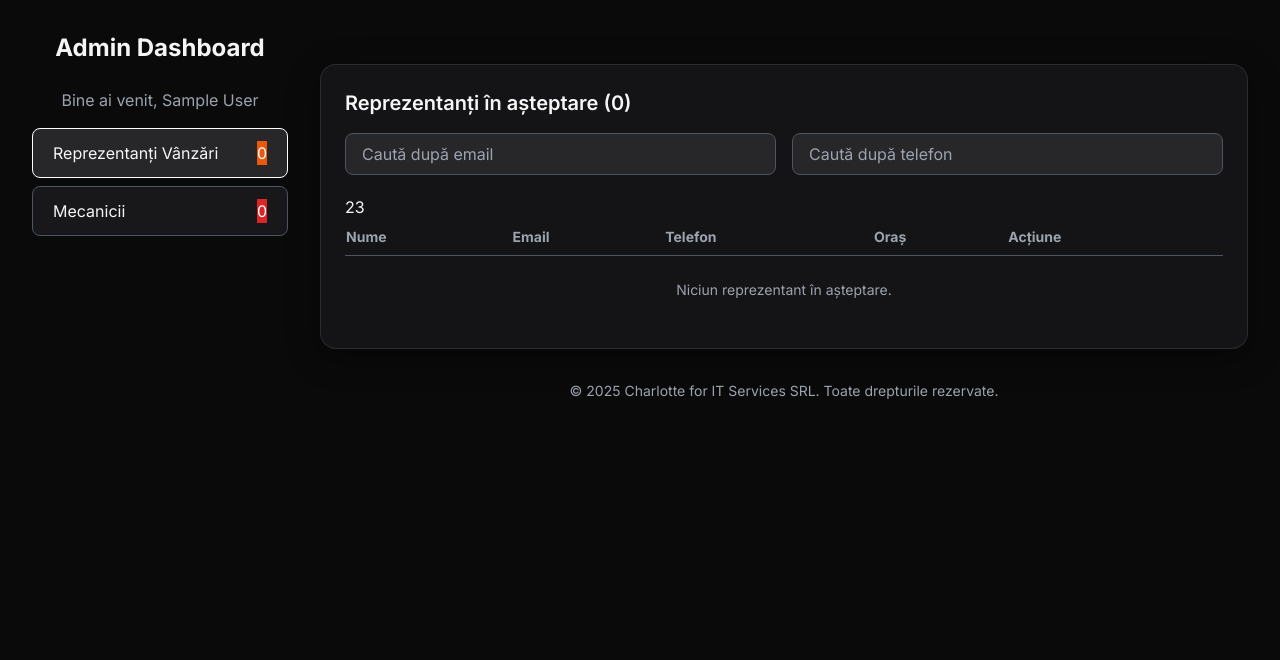
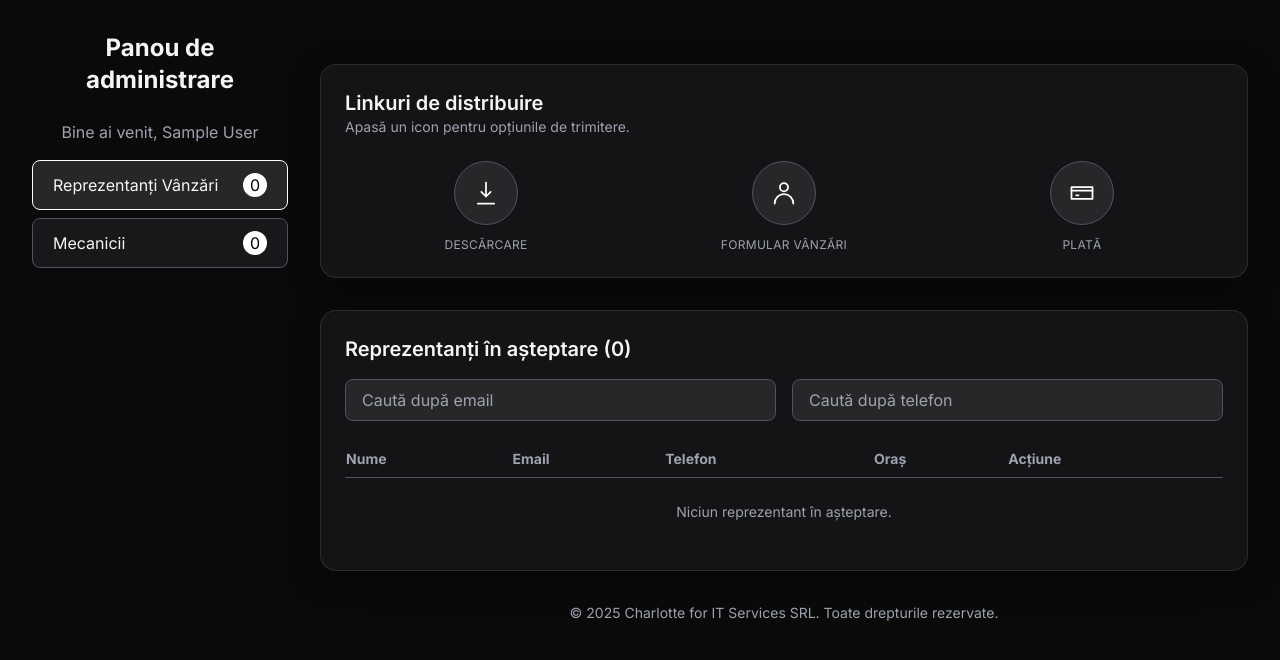
Before and after one commit to loye22/fixcars-api-, a Django app: page /panel/ in a window 1280 px wide. Shown: the top 660 px of the page. Run offline with Django 5.2, Linux system fonts and the light colour scheme; the visitor is signed in with stand-in values (Sample User, id 1); data that the repository does not hold is empty; some libraries are stand-ins or nearby versions.

Commit message:
update the dashboard for employee

```diff
--- a/myapp/templates/admin_dashboard.html
+++ b/myapp/templates/admin_dashboard.html
@@ -19,7 +19,6 @@
         .text-muted{ color: #9ca3af; }
         .border-muted{ border-color: #4b5563; }
 
-        /* Glass-morphism card */
         .card {
             background: rgba(24, 24, 27, 0.75);
             backdrop-filter: blur(12px);
@@ -28,18 +27,15 @@
             box-shadow: 0 8px 32px rgba(0,0,0,0.4);
         }
 
-        /* Modal overlay */
         .modal-overlay {
             background: rgba(0,0,0,0.7);
             backdrop-filter: blur(5px);
         }
 
-        /* Sidebar (desktop) */
         @media (min-width: 1024px) {
             .sidebar { position: sticky; top: 2rem; height: calc(100vh - 4rem); }
         }
 
-        /* Badge */
         .badge { @apply inline-block px-2 py-0.5 text-xs font-semibold rounded-full; }
     </style>
 </head>
@@ -48,55 +44,104 @@
 
 <div class="flex flex-col lg:flex-row gap-8 max-w-7xl mx-auto p-4 lg:p-8">
 
-    <!-- ==================== SIDEBAR / TABS ==================== -->
+<!-- SIDEBAR -->
 <aside class="lg:w-64">
     <div class="lg:sidebar space-y-4">
-            <h1 class="hidden lg:block text-2xl font-bold text-center mb-6">Admin Dashboard</h1>
+        <h1 class="hidden lg:block text-2xl font-bold text-center mb-6">Panou de administrare</h1>
         <p class="hidden lg:block text-muted text-center mb-8">
             Bine ai venit, {{ request.user.get_full_name|default:request.user.username }}
         </p>
 
         <nav class="flex flex-col sm:flex-row lg:flex-col gap-2">
-                <button
-                    onclick="openTab('sales')"
-                    class="tab tab-sales w-full lg:w-auto text-left px-5 py-3 rounded-lg border border-muted hover:border-white transition flex items-center justify-between bg-zinc-900 hover:bg-zinc-800"
-                >
+            <button onclick="openTab('sales')"
+                class="tab tab-sales w-full lg:w-auto text-left px-5 py-3 rounded-lg border border-muted hover:border-white transition flex items-center justify-between bg-zinc-900 hover:bg-zinc-800">
                 Reprezentanți Vânzări
-                    <span class="badge bg-orange-600 text-white ml-2">{{ pending_sales }}</span>
+                <span class="badge bg-white text-black ml-2 w-6 h-6 flex items-center justify-center rounded-full">{{ pending_sales }}</span>
             </button>
 
-                <button
-                    onclick="openTab('mechanics')"
-                    class="tab tab-mechanics w-full lg:w-auto text-left px-5 py-3 rounded-lg border border-muted hover:border-white transition flex items-center justify-between bg-zinc-900 hover:bg-zinc-800"
-                >
+            <button onclick="openTab('mechanics')"
+                class="tab tab-mechanics w-full lg:w-auto text-left px-5 py-3 rounded-lg border border-muted hover:border-white transition flex items-center justify-between bg-zinc-900 hover:bg-zinc-800">
                 Mecanicii
-                    <span class="badge bg-red-600 text-white ml-2">{{ pending_mechanics }}</span>
+                <span class="badge bg-white text-black ml-2 w-6 h-6 flex items-center justify-center rounded-full">{{ pending_mechanics }}</span>
             </button>
         </nav>
     </div>
 </aside>
 
-    <!-- ==================== MAIN CONTENT ==================== -->
+
+    <!-- MAIN CONTENT -->
     <main class="flex-1 space-y-8">
 
         <!-- Mobile header -->
         <header class="lg:hidden text-center">
-            <h1 class="text-3xl font-bold">Admin Dashboard</h1>
+            <h1 class="text-3xl font-bold">Panou de administrare</h1>
             <p class="text-muted mt-1">
                 Bine ai venit, {{ request.user.get_full_name|default:request.user.username }}
             </p>
         </header>
 
-        <!-- ==================== SALES TAB ==================== -->
+
+        <!-- ====================== SHARE LINKS SECTION (ADDED HERE) ====================== -->
+        <div class="card rounded-2xl p-6 space-y-6">
+            <div class="flex items-center justify-between">
+                <div>
+                    <h2 class="text-xl font-semibold">Linkuri de distribuire</h2>
+                    <p class="text-sm text-muted">Apasă un icon pentru opțiunile de trimitere.</p>
+                </div>
+            </div>
+
+            <div class="grid grid-cols-3 gap-4 text-center">
+                <button type="button"
+                        onclick="openShareModal('https://www.app.fixcars.ro/download/')"
+                        class="group flex flex-col items-center gap-3 focus:outline-none">
+                    <span class="w-16 h-16 rounded-full bg-zinc-800 border border-muted flex items-center justify-center transition group-hover:bg-zinc-700 group-hover:border-white">
+                        <svg xmlns="http://www.w3.org/2000/svg" viewBox="0 0 24 24" fill="none" class="w-7 h-7 stroke-white">
+                            <path d="M12 3v12m0 0l-4-4m4 4 4-4M5 21h14" stroke-width="1.5" stroke-linecap="round" stroke-linejoin="round"/>
+                        </svg>
+                    </span>
+                    <span class="text-xs uppercase tracking-wide text-muted">Descărcare</span>
+                </button>
+
+                <button type="button"
+                        onclick="openShareModal('https://www.app.fixcars.ro/sales-representatives/')"
+                        class="group flex flex-col items-center gap-3 focus:outline-none">
+                    <span class="w-16 h-16 rounded-full bg-zinc-800 border border-muted flex items-center justify-center transition group-hover:bg-zinc-700 group-hover:border-white">
+                        <svg xmlns="http://www.w3.org/2000/svg" viewBox="0 0 24 24" fill="none" class="w-7 h-7 stroke-white">
+                            <path d="M15.5 7a3.5 3.5 0 1 1-7 0 3.5 3.5 0 0 1 7 0Z" stroke-width="1.5"/>
+                            <path d="M4 21a6.9 6.9 0 0 1 16 0" stroke-width="1.5" stroke-linecap="round"/>
+                        </svg>
+                    </span>
+                    <span class="text-xs uppercase tracking-wide text-muted text-center">Formular vânzări</span>
+                </button>
+
+                <button type="button"
+                        onclick="openShareModal('https://buy.stripe.com/eVqdR25wK9jtffHb103gk00')"
+                        class="group flex flex-col items-center gap-3 focus:outline-none">
+                    <span class="w-16 h-16 rounded-full bg-zinc-800 border border-muted flex items-center justify-center transition group-hover:bg-zinc-700 group-hover:border-white">
+                        <svg xmlns="http://www.w3.org/2000/svg" viewBox="0 0 24 24" fill="none" class="w-7 h-7 stroke-white">
+                            <path d="M3 7h18v10H3V7Z" stroke-width="1.5" stroke-linejoin="round"/>
+                            <path d="M3 10h18" stroke-width="1.5" stroke-linecap="round"/>
+                            <path d="M7 14h2" stroke-width="1.5" stroke-linecap="round"/>
+                        </svg>
+                    </span>
+                    <span class="text-xs uppercase tracking-wide text-muted">Plată</span>
+                </button>
+            </div>
+        </div>
+        <!-- =========================================================================== -->
+
+
+        <!-- SALES TAB -->
         <section id="sales-tab" class="tab-content space-y-6">
             <div class="card rounded-2xl p-6">
                 <h2 class="text-xl font-semibold mb-4">Reprezentanți în așteptare ({{ pending_sales }})</h2>
 
                 <div class="grid grid-cols-1 md:grid-cols-2 gap-4 mb-5">
                     <input type="text" id="sales-email-filter" placeholder="Caută după email"
-                           class="w-full bg-zinc-800 border border-muted rounded-lg px-4 py-2 text-light focus:outline-none focus:border-white transition">
+                        class="w-full bg-zinc-800 border border-muted rounded-lg px-4 py-2 text-light">
+
                     <input type="text" id="sales-phone-filter" placeholder="Caută după telefon"
-                           class="w-full bg-zinc-800 border border-muted rounded-lg px-4 py-2 text-light focus:outline-none focus:border-white transition">
+                        class="w-full bg-zinc-800 border border-muted rounded-lg px-4 py-2 text-light">
                 </div>
 
                 <div class="overflow-x-auto">
@@ -108,7 +153,7 @@
                                 <th class="text-left py-2 hidden md:table-cell">Telefon</th>
                                 <th class="text-left py-2">Oraș</th>
                                 <th class="text-left py-2">Acțiune</th>
-23                            </tr>
+                            </tr>
                         </thead>
                         <tbody id="sales-body">
                             {% for rep in sales_reps %}
@@ -119,14 +164,10 @@
                                 <td class="py-3">{{ rep.get_city_display }}</td>
                                 <td class="py-3">
                                     {% if not rep.approved %}
-                                    <button
-                                        onclick="showConfirmModal(
-                                            'accept',
-                                            '{{ rep.name }}',
-                                            '{% url 'myapp:panel_accept_sales' rep.representative_id %}'
-                                        )"
-                                        class="bg-emerald-600 hover:bg-emerald-500 text-white px-3 py-1 rounded text-xs transition"
-                                    >Acceptă</button>
+                                    <button onclick="showConfirmModal('accept','{{ rep.name }}','{% url 'myapp:panel_accept_sales' rep.representative_id %}')"
+                                        class="bg-emerald-600 hover:bg-emerald-500 text-white px-3 py-1 rounded text-xs transition">
+                                        Acceptă
+                                    </button>
                                     {% else %}
                                     <span class="text-emerald-400 text-xs">Acceptat</span>
                                     {% endif %}
@@ -141,16 +182,17 @@
             </div>
         </section>
 
-        <!-- ==================== MECHANICS TAB ==================== -->
+        <!-- MECHANICS TAB -->
         <section id="mechanics-tab" class="tab-content hidden space-y-6">
             <div class="card rounded-2xl p-6">
                 <h2 class="text-xl font-semibold mb-4">Mecanici în așteptare ({{ pending_mechanics }})</h2>
 
                 <div class="grid grid-cols-1 md:grid-cols-2 gap-4 mb-5">
                     <input type="text" id="mech-email-filter" placeholder="Caută după email"
-                           class="w-full bg-zinc-800 border border-muted rounded-lg px-4 py-2 text-light focus:outline-none focus:border-white transition">
+                        class="w-full bg-zinc-800 border border-muted rounded-lg px-4 py-2 text-light">
+
                     <input type="text" id="mech-phone-filter" placeholder="Caută după telefon"
-                           class="w-full bg-zinc-800 border border-muted rounded-lg px-4 py-2 text-light focus:outline-none focus:border-white transition">
+                        class="w-full bg-zinc-800 border border-muted rounded-lg px-4 py-2 text-light">
                 </div>
 
                 <div class="overflow-x-auto">
@@ -171,14 +213,10 @@
                                 <td class="py-3 hidden md:table-cell">{{ mech.phone }}</td>
                                 <td class="py-3">
                                     {% if not mech.is_active %}
-                                    <button
-                                        onclick="showConfirmModal(
-                                            'activate',
-                                            '{{ mech.full_name }}',
-                                            '{% url 'myapp:panel_activate_mechanic' mech.user_id %}'
-                                        )"
-                                        class="bg-indigo-600 hover:bg-indigo-500 text-white px-3 py-1 rounded text-xs transition"
-                                    >Activează</button>
+                                    <button onclick="showConfirmModal('activate','{{ mech.full_name }}','{% url 'myapp:panel_activate_mechanic' mech.user_id %}')"
+                                            class="bg-indigo-600 hover:bg-indigo-500 text-white px-3 py-1 rounded text-xs transition">
+                                        Activează
+                                    </button>
                                     {% else %}
                                     <span class="text-emerald-400 text-xs">Activ</span>
                                     {% endif %}
@@ -193,25 +231,27 @@
             </div>
         </section>
 
-        <!-- Footer -->
         <footer class="text-center text-muted text-sm mt-12">
             © <span id="year"></span> Charlotte for IT Services SRL. Toate drepturile rezervate.
         </footer>
     </main>
 </div>
 
-<!-- ==================== ELEGANT CONFIRM MODAL ==================== -->
+<!-- CONFIRM MODAL (unchanged) -->
 <div id="confirm-modal" class="fixed inset-0 modal-overlay hidden flex items-center justify-center z-50">
     <div class="bg-zinc-900 rounded-xl p-6 max-w-sm w-full border border-muted shadow-2xl transform transition-all scale-95">
         <h3 class="text-lg font-semibold mb-3" id="modal-title"></h3>
         <p class="text-muted mb-6" id="modal-message"></p>
+
         <div class="flex justify-end gap-3">
             <button onclick="closeModal()" class="px-4 py-2 bg-zinc-700 hover:bg-zinc-600 text-light rounded transition">
                 Renunță
             </button>
-            <form id="modal-form" method="post" class="inline">
+
+            <form id="modal-form" method="post">
                 {% csrf_token %}
-                <button type="submit" id="modal-confirm-btn" class="px-4 py-2 text-white rounded transition">
+                <button type="submit" id="modal-confirm-btn"
+                    class="px-4 py-2 text-white rounded transition">
                     Confirmă
                 </button>
             </form>
@@ -219,11 +259,42 @@
     </div>
 </div>
 
+
+<!-- ==================== SHARE MODAL (ADDED) ==================== -->
+<div id="share-modal" class="fixed inset-0 modal-overlay hidden flex items-center justify-center z-50">
+    <div class="bg-zinc-900 rounded-xl p-6 max-w-sm w-full border border-muted shadow-2xl transform transition-all scale-95">
+        <h3 class="text-lg font-semibold mb-4">Distribuie linkul</h3>
+
+        <div class="space-y-3">
+            <button id="whatsapp-btn"
+                    class="w-full bg-green-600 hover:bg-green-500 text-white px-4 py-2 rounded-lg transition">
+                Trimite pe WhatsApp
+            </button>
+
+            <button id="copy-btn"
+                    class="w-full bg-zinc-700 hover:bg-zinc-600 text-light px-4 py-2 rounded-lg transition">
+                Copiază linkul
+            </button>
+        </div>
+
+        <button onclick="closeShareModal()"
+                class="mt-6 w-full bg-zinc-800 hover:bg-zinc-700 text-light px-4 py-2 rounded-lg transition">
+            Închide
+        </button>
+    </div>
+</div>
+
+<!-- Toast -->
+<div id="toast"
+     class="fixed bottom-5 right-5 bg-zinc-800 text-white px-4 py-2 rounded-lg shadow-xl hidden">
+    Link copiat în clipboard!
+</div>
+<!-- ================================================================= -->
+
+
 <script>
-    // Year
     document.getElementById('year').textContent = new Date().getFullYear();
 
-    // ---------- TAB / SIDEBAR ----------
     function openTab(tab) {
         document.querySelectorAll('.tab-content').forEach(c => c.classList.add('hidden'));
         document.getElementById(tab + '-tab').classList.remove('hidden');
@@ -239,7 +310,7 @@
     }
     openTab('sales');
 
-    // ---------- LIVE FILTERS ----------
+
     function setupFilter(inputId, rowSelector, colIndex) {
         const input = document.getElementById(inputId);
         input.addEventListener('input', () => {
@@ -255,7 +326,7 @@
     setupFilter('mech-email-filter', '#mech-body tr', 1);
     setupFilter('mech-phone-filter', '#mech-body tr', 2);
 
-    // ---------- ELEGANT MODAL ----------
+
     let currentAction = '';
 
     function showConfirmModal(action, name, url) {
@@ -267,7 +338,6 @@
         document.getElementById('modal-message').innerHTML = message;
         document.getElementById('modal-form').action = url;
 
-        // Button colour
         const confirmBtn = document.getElementById('modal-confirm-btn');
         confirmBtn.className = action === 'accept'
             ? 'px-4 py-2 bg-emerald-600 hover:bg-emerald-500 text-white rounded transition'
@@ -284,10 +354,78 @@
         setTimeout(() => modal.classList.add('hidden'), 200);
     }
 
-    // Close on overlay click
     document.getElementById('confirm-modal').addEventListener('click', e => {
         if (e.target === document.getElementById('confirm-modal')) closeModal();
     });
+
+
+    // ==================== SHARE MODAL JS ====================
+    let currentShareLink = "";
+    let toastTimeout;
+
+    function openShareModal(link) {
+        currentShareLink = link;
+
+        document.getElementById("whatsapp-btn").onclick = () => {
+            const url = "https://wa.me/?text=" + encodeURIComponent(currentShareLink);
+            window.open(url, "_blank");
+        };
+
+        document.getElementById("copy-btn").onclick = copyShareLink;
+
+        const modal = document.getElementById("share-modal");
+        modal.classList.remove("hidden");
+
+        setTimeout(() => {
+            modal.querySelector("div").classList.replace("scale-95", "scale-100");
+        }, 10);
+    }
+
+    function closeShareModal() {
+        const modal = document.getElementById("share-modal");
+        const card = modal.querySelector("div");
+        card.classList.replace("scale-100", "scale-95");
+        setTimeout(() => modal.classList.add("hidden"), 200);
+    }
+
+    async function copyShareLink() {
+        try {
+            if (navigator.clipboard && window.isSecureContext) {
+                await navigator.clipboard.writeText(currentShareLink);
+            } else {
+                fallbackCopy(currentShareLink);
+            }
+            showToast("Link copiat în clipboard!");
+        } catch (error) {
+            fallbackCopy(currentShareLink);
+            showToast("Linkul a fost copiat.");
+        }
+    }
+
+    function fallbackCopy(text) {
+        const tempInput = document.createElement("textarea");
+        tempInput.value = text;
+        tempInput.setAttribute("readonly", "");
+        tempInput.style.position = "absolute";
+        tempInput.style.left = "-9999px";
+        document.body.appendChild(tempInput);
+        tempInput.select();
+        document.execCommand("copy");
+        document.body.removeChild(tempInput);
+    }
+
+    function showToast(message) {
+        const toast = document.getElementById("toast");
+        toast.textContent = message;
+        toast.classList.remove("hidden");
+        clearTimeout(toastTimeout);
+        toastTimeout = setTimeout(() => toast.classList.add("hidden"), 1800);
+    }
+
+    document.getElementById("share-modal").addEventListener("click", e => {
+        if (e.target === document.getElementById("share-modal")) closeShareModal();
+    });
+
 </script>
 </body>
 </html>
```
Lines whose indentation alone changed are shown as unchanged.
